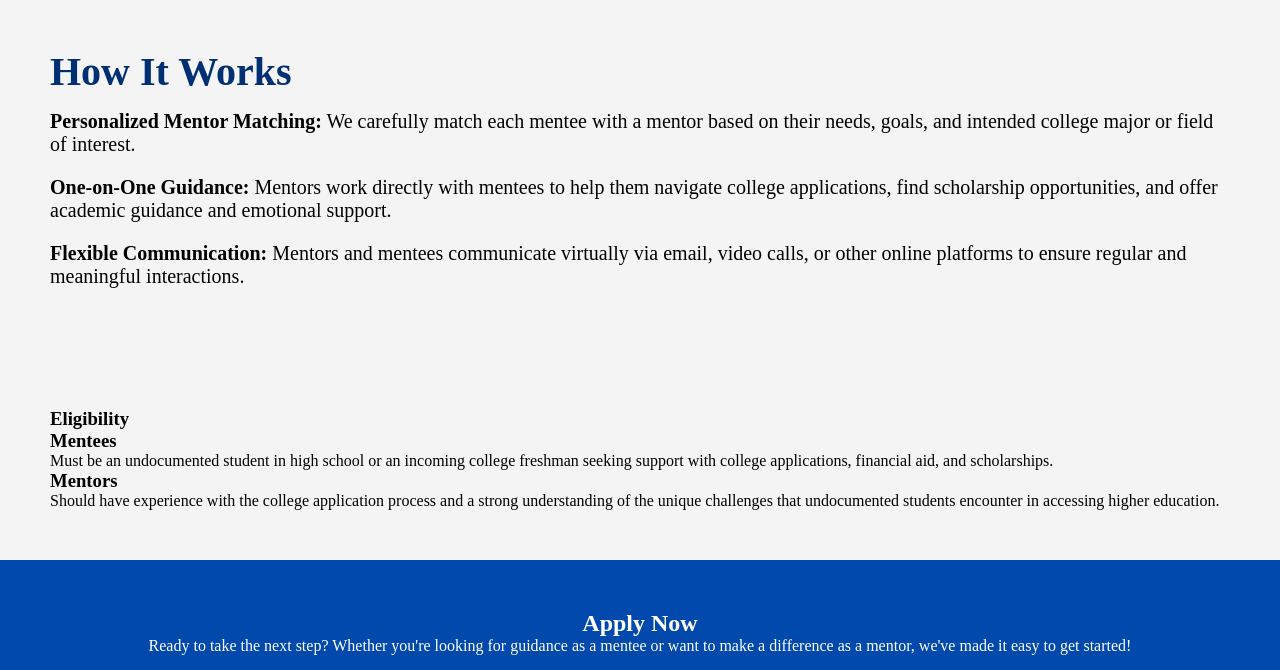
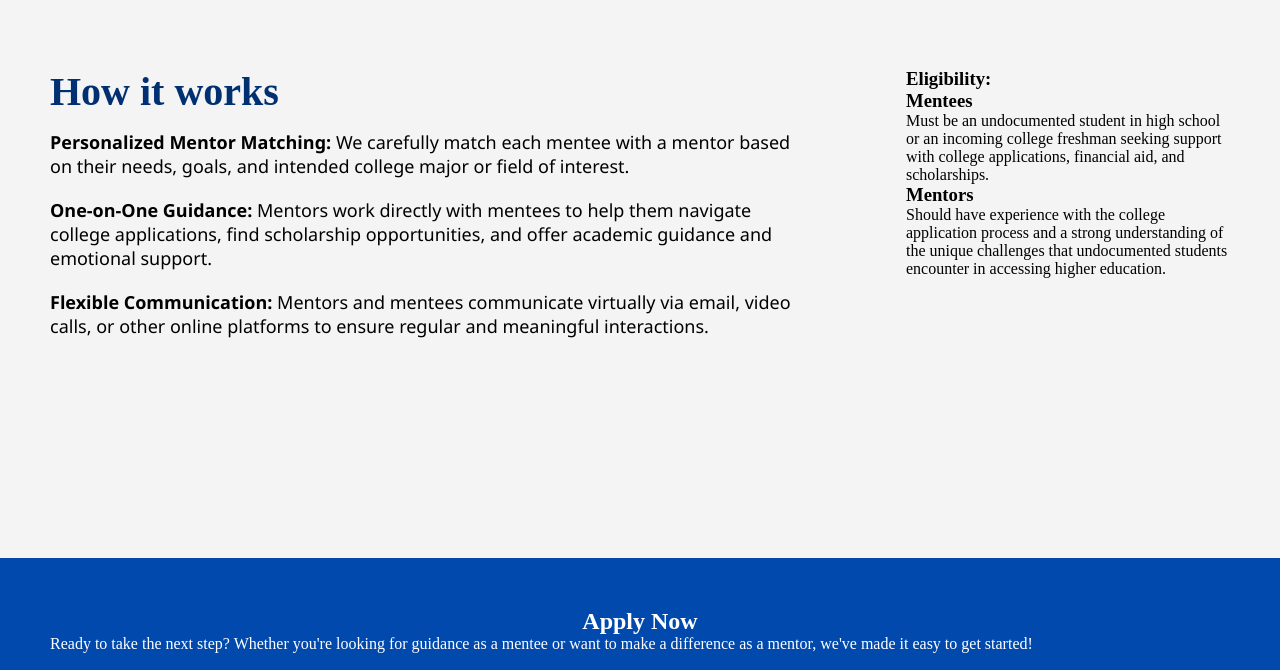
Before and after one commit to jhueri/Dreamers-Avenue-2, a plain HTML site: page mentorship.html in a window 1280 px wide. Shown: the part 582-1252 px from the top of the page. Drawn offline with Linux system fonts and the light colour scheme.

Commit message:
Updated description section

```diff
--- a/mentorship.html
+++ b/mentorship.html
@@ -43,9 +43,11 @@
     </div>
   </div>
 
-
+  <div class="description-container">
    <div class="how-it-works">
-      <h3>How It Works</h3>
+      <div style="text-align: left; width: 100%;">
+         <h3>How it works</h3>
+     </div>
       <ul>
         <li><strong>Personalized Mentor Matching:</strong> We carefully match each mentee with a mentor based on their needs, goals, and intended college major or field of interest.</li>
         <li><strong>One-on-One Guidance:</strong> Mentors work directly with mentees to help them navigate college applications, find scholarship opportunities, and offer academic guidance and emotional support.</li>
@@ -54,12 +56,15 @@
    </div>
 
    <div class="eligibility">
-      <h3>Eligibility</h3>
+      <div class="eligibility-card">
+      <h3>Eligibility:</h3>
       <h3>Mentees</h3>
       <p>Must be an undocumented student in high school or an incoming college freshman seeking support with college applications, financial aid, and scholarships.</p>
       <h3>Mentors</h3>
       <p>Should have experience with the college application process and a strong understanding of the unique challenges that undocumented students encounter in accessing higher education.</p>
+      </div>
    </div>
+  </div>
 
    <div class="apply-now">
       <h2>Apply Now</h2>
--- a/style.css
+++ b/style.css
@@ -375,28 +375,57 @@ nav svg {
  .how-it-works {
     background-color: #f4f4f4;
     padding: 50px;
+    flex-basis: 70%;
+    display: flex;
+    justify-content: center;
+    align-items: center;
+    flex-direction: column;
+    text-align: left;
  }
+
+.eligibility {
+    flex-basis: 30%;
+    display: flex;
+    justify-content: center;
+    align-items: flex-start;
+    flex-direction: column;
+    background-color: #f4f4f4;
+    padding: 50px;
+}
+
+.eligibility h3, p {
+    text-align: left;
+}
+
+.description-container {
+    padding: 20px 0 20px 0;
+    background-color: #f4f4f4;
+    text-align: left;
+    display: flex;
+    justify-content: space-between;
+    align-items: flex-start;
+    height: 65vh;
+    gap: 0;
+}
 
 .how-it-works h3 {
     font-size: 40px;
     color: var(--color-1);
     margin-bottom: 15px;
+    text-align: left;
+
 }
 
  .how-it-works ul {
     list-style: none;
-    font-size: 20px;
+    font-size: 18px;
     padding: 0;
     margin: 0;
+    font-family: 'Segoe UI', Tahoma, Geneva, Verdana, sans-serif;
  }
 
  .how-it-works li {
     margin-bottom: 20px;
- }
-
- .eligibility {
-    background-color: #f4f4f4;
-    padding: 50px;
  }
 
  .apply-now {
@@ -441,7 +470,6 @@ nav svg {
     flex-direction: column;
     align-items: flex-start;
     margin-top: 20px;
-
  }
 
  .form-label {
```
